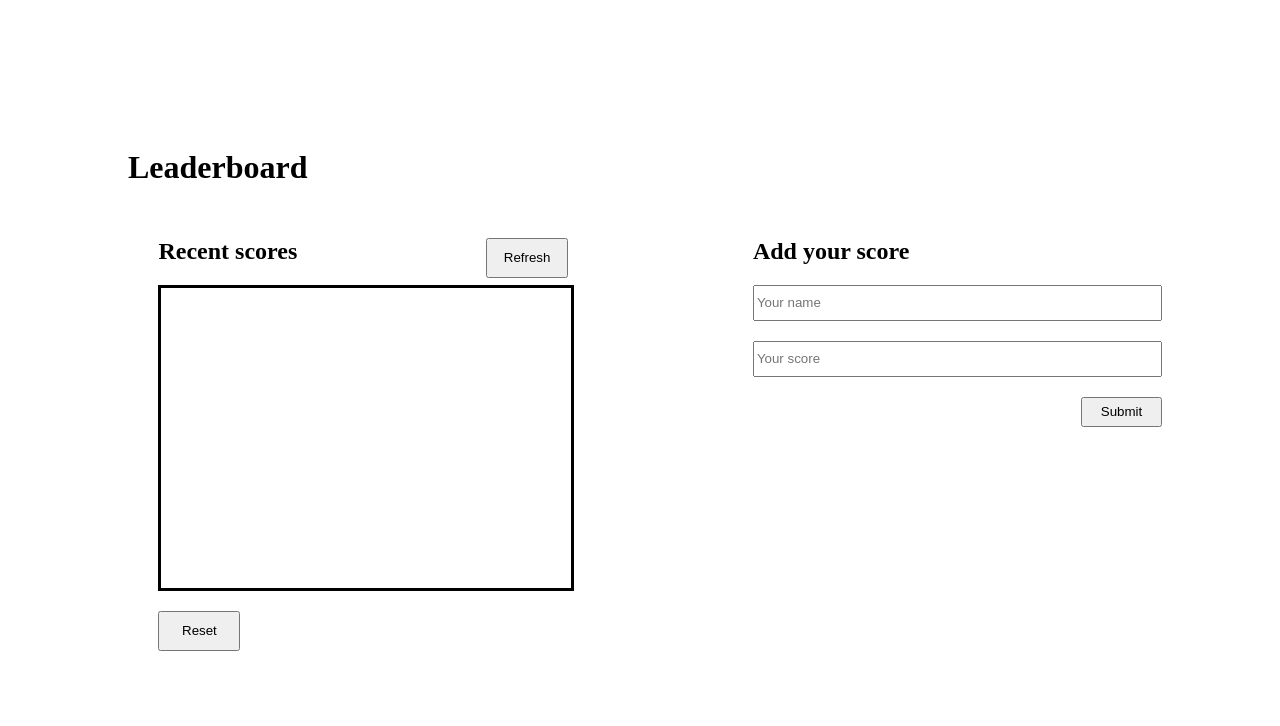
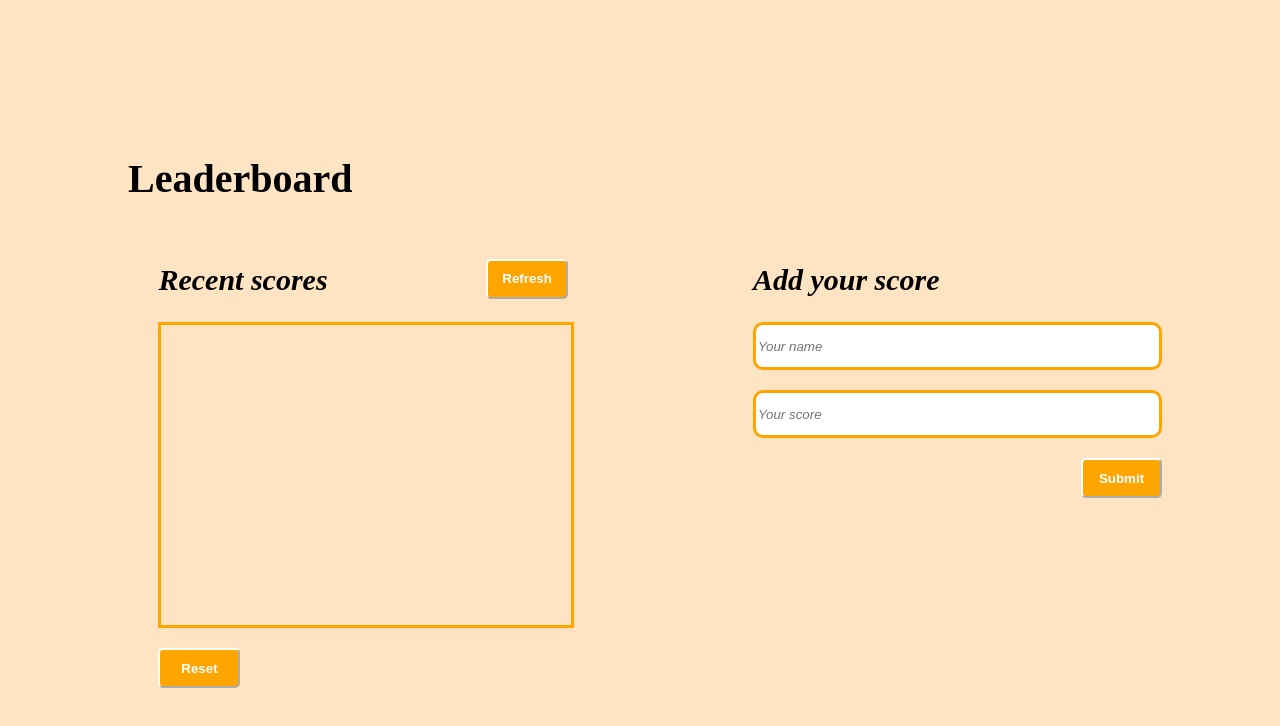
Before and after one commit to ikoote1/Leaderboard, a website built with webpack: page src/index.html in a window 1280 px wide. Built offline with nearby package versions, Linux system fonts and the light colour scheme.

Commit message:
Started styling with the inputs and buttons

```diff
--- a/src/style.css
+++ b/src/style.css
@@ -2,6 +2,7 @@ body {
   width: 80%;
   margin: 5%;
   padding: 5%;
+  background-color: bisque;
 }
 
 .main-div {
@@ -12,11 +13,33 @@ body {
   flex-direction: row;
   justify-content: space-between;
 }
-
+button{
+  color: white;
+  background-color: orange;
+  border-radius: 5px;
+  border-color: white;
+  font-weight: 600;
+}
+input{
+  border-radius: 10px;
+  border-color: orange;
+  border: solid orange;
+  height: 40px;
+  font-style: italic;
+}
 .scores-part,
 .submit-part {
   padding: 10px;
   width: 40%;
+}
+h1{
+  font-size: 40px;
+  font-weight: 800;
+}
+h2{
+  font-size: 30px;
+  font-weight: 800;
+  font-style: italic;
 }
 
 .score-title {
@@ -43,21 +66,17 @@ body {
   gap: 20px;
 }
 
-.name,
-.your-score,
-.submit {
-  height: 30px;
-}
 
 .submit {
   width: 20%;
+  height: 40px;
   position: relative;
   left: 80%;
 }
 
 .scores {
   width: 100%;
-  border: solid;
+  border: solid orange;
   height: 300px;
   overflow: auto;
 }
@@ -67,10 +86,15 @@ body {
 }
 
 .scores > div {
-  border: 1px solid;
+  border: 1px solid orange;
   position: relative;
-  padding-left: 5px;
+  padding-left: 10px;
   display: flex;
   flex-direction: row;
   gap: 10%;
+  font-size: 20px;
+  font-weight: 500;
+  border-radius: 6px;
+  /* height: 40px; */
+  background-color: white;
 }
```
